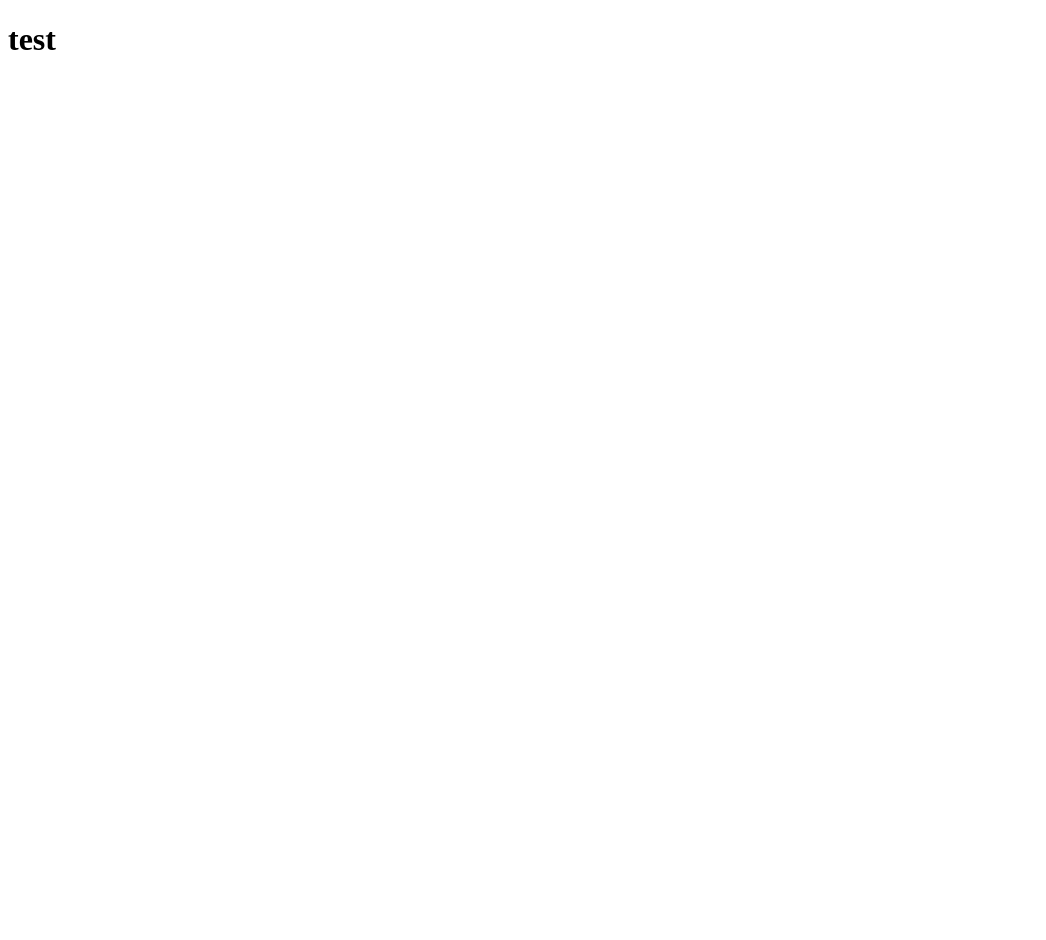
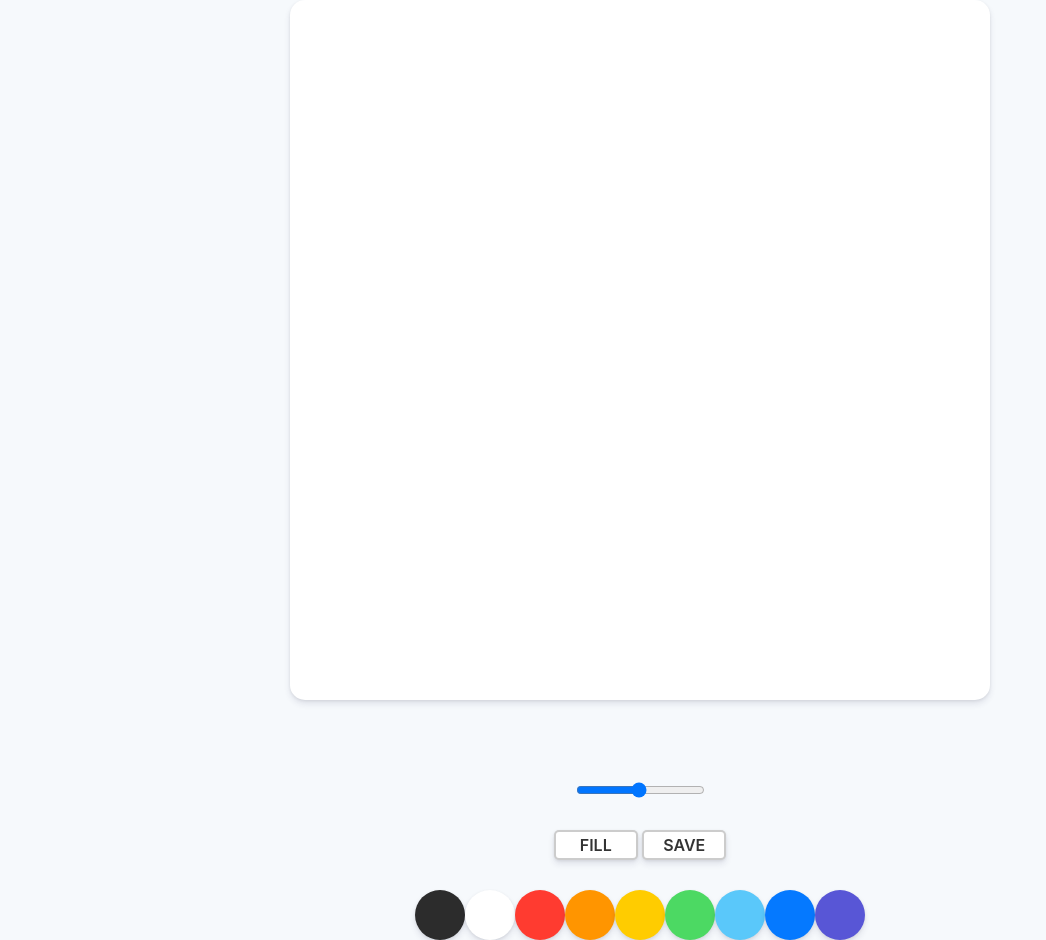
Before and after one commit to daelong/paintJS, a plain HTML site: page index.html in a window 1280 px wide. Shown: the whole page, without its empty margins (0-1046 px from the left). Before the commit the page ends 800 px from the top, so only its background shows below. Drawn offline with Linux system fonts and the light colour scheme.

Commit message:
styling end

```diff
--- a/index.html
+++ b/index.html
@@ -8,7 +8,27 @@
 
 </head>
 <body>
-    <h1>test</h1>
+    <canvas id="jsCanvas" class="canvas"></canvas>
+    <div class="controls">
+        <div class="constrols_range">
+            <input type="range" id="jsRange" min="0.1" max="5" value="2.5" step="0.1"/>
+        </div>
+        <div class="constrols_btns">
+            <button id="jsMode">Fill</button>
+            <button id="jsSave">Save</button>
+        </div>
+        <div class="controls_colors" id="jsColors">
+            <div class="controls_color" style="background-color:#2c2c2c"></div>
+            <div class="controls_color" style="background-color:white"></div>
+            <div class="controls_color" style="background-color:#FF3B30"></div>
+            <div class="controls_color" style="background-color:#FF9500"></div>
+            <div class="controls_color" style="background-color:#FFCC00"></div>
+            <div class="controls_color" style="background-color:#4CD963"></div>
+            <div class="controls_color" style="background-color:#5AC8FA"></div>
+            <div class="controls_color" style="background-color:#0579FF"></div>
+            <div class="controls_color" style="background-color:#5856D6"></div>
+        </div>
+    </div>
     <script src="app.js"></script>
 </body>
 </html>
--- /dev/null
+++ b/reset.css
@@ -0,0 +1,129 @@
+/* http://meyerweb.com/eric/tools/css/reset/
+   v2.0 | 20110126
+   License: none (public domain)
+*/
+
+html,
+body,
+div,
+span,
+applet,
+object,
+iframe,
+h1,
+h2,
+h3,
+h4,
+h5,
+h6,
+p,
+blockquote,
+pre,
+a,
+abbr,
+acronym,
+address,
+big,
+cite,
+code,
+del,
+dfn,
+em,
+img,
+ins,
+kbd,
+q,
+s,
+samp,
+small,
+strike,
+strong,
+sub,
+sup,
+tt,
+var,
+b,
+u,
+i,
+center,
+dl,
+dt,
+dd,
+ol,
+ul,
+li,
+fieldset,
+form,
+label,
+legend,
+table,
+caption,
+tbody,
+tfoot,
+thead,
+tr,
+th,
+td,
+article,
+aside,
+canvas,
+details,
+embed,
+figure,
+figcaption,
+footer,
+header,
+hgroup,
+menu,
+nav,
+output,
+ruby,
+section,
+summary,
+time,
+mark,
+audio,
+video {
+  margin: 0;
+  padding: 0;
+  border: 0;
+  font-size: 100%;
+  font: inherit;
+  vertical-align: baseline;
+}
+/* HTML5 display-role reset for older browsers */
+article,
+aside,
+details,
+figcaption,
+figure,
+footer,
+header,
+hgroup,
+menu,
+nav,
+section {
+  display: block;
+}
+body {
+  line-height: 1;
+}
+ol,
+ul {
+  list-style: none;
+}
+blockquote,
+q {
+  quotes: none;
+}
+blockquote:before,
+blockquote:after,
+q:before,
+q:after {
+  content: "";
+  content: none;
+}
+table {
+  border-collapse: collapse;
+  border-spacing: 0;
+}
--- a/styles.css
+++ b/styles.css
@@ -0,0 +1,67 @@
+@import "reset.css";
+body {
+  background-color: #f6f9fc;
+  font-family: -apple-system, BlinkMacSystemFont, "Segoe UI", Roboto, Oxygen,
+    Ubuntu, Cantarell, "Open Sans", "Helvetica Neue", sans-serif;
+  display: flex;
+  flex-direction: column;
+  align-items: center;
+  paddig: 50px 0;
+}
+
+.canvas {
+  background-color: white;
+  width: 700px;
+  height: 700px;
+  border-radius: 15px;
+  box-shadow: 0 4px 6px rgba(50, 50, 93, 0.11), 0 1px 3px rgba(0, 0, 0, 0.08);
+}
+
+.controls_colors .controls_color {
+  width: 50px;
+  height: 50px;
+  box-shadow: 0 4px 6px rgba(50, 50, 93, 0.11), 0 1px 3px rgba(0, 0, 0, 0.08);
+}
+.controls {
+  margin-top: 80px;
+  display: flex;
+  flex-direction: column;
+  align-items: center;
+}
+.constrols_btns {
+  margin-bottom: 30px;
+}
+.constrols_btns button {
+  all: unset;
+  cursor: pointer;
+  background-color: white;
+  padding: 5px 0px;
+  width: 80px;
+  text-align: center;
+  border-radius: 5px;
+  box-shadow: 0 4px 6px rgba(50, 50, 93, 0.11), 0 1px 3px rgba(0, 0, 0, 0.08);
+  border: 2px solid rgba(0, 0, 0, 0.2);
+  color: rgba(0, 0, 0, 0.8);
+  text-transform: uppercase;
+  font-weight: 600;
+}
+
+.constrols_btns button:active {
+  transform: scale(0.98);
+}
+
+.controls .controls_colors {
+  display: flex;
+}
+
+.controls_color {
+  width: 50px;
+  height: 50px;
+  border-radius: 50%;
+  cursor: pointer;
+  box-shadow: 0 4px 6px rgba(50, 50, 93, 0.11), 0 1px 3px rgba(0, 0, 0, 0.08);
+}
+
+.controls .constrols_range {
+  margin-bottom: 30px;
+}
```
